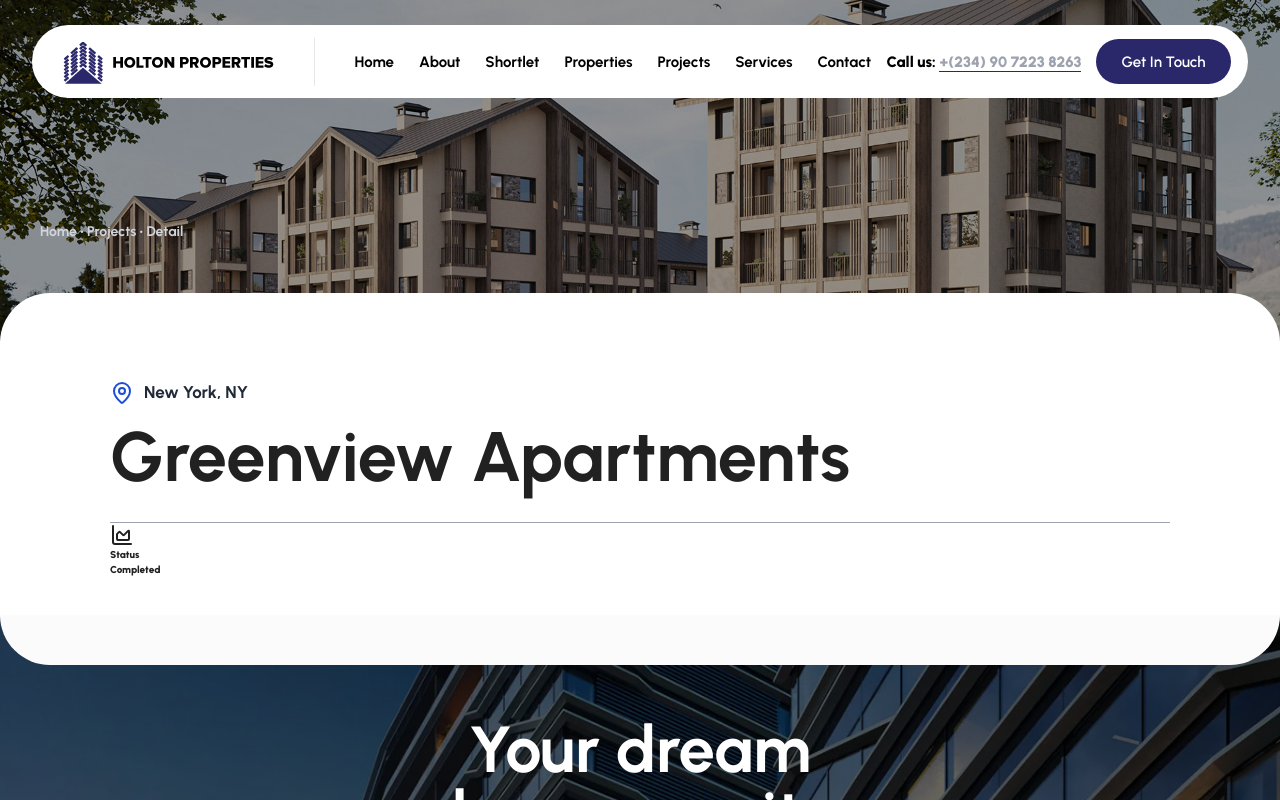
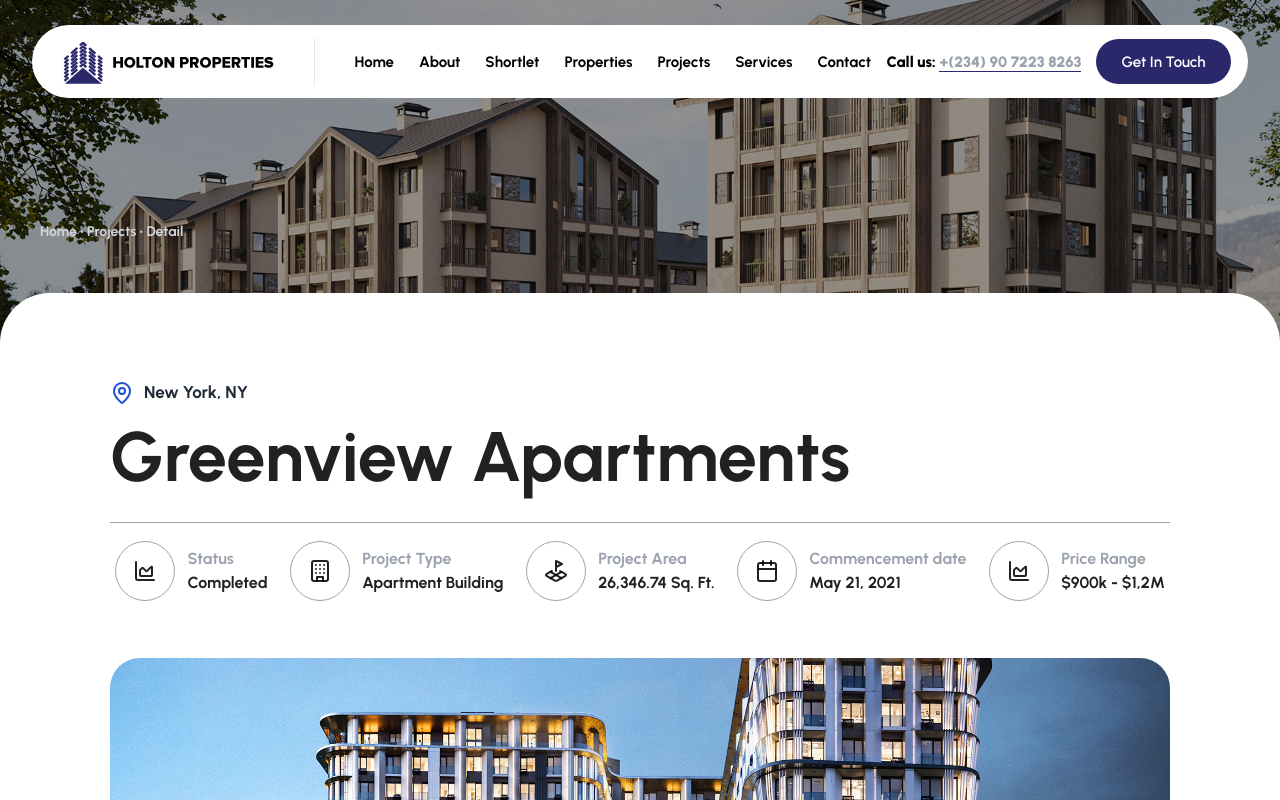
Before and after one commit to CHIDI00/new-holton-properties, a React (Vite) app: page /project_grid/project_detail/1 in a window 1280 px wide. Shown: the top 800 px of the page. Built offline with nearby package versions, Linux system fonts and the light colour scheme.

Commit message:
feat: update ProjectDetail component to include project type and area; enhance project data structure

```diff
--- a/src/features/projects/ProjectDetail.tsx
+++ b/src/features/projects/ProjectDetail.tsx
@@ -2,7 +2,7 @@ import React from "react";
 import Navbar from "../../ui/Navbar";
 import bg_image from "../../assets/project_12.jpg";
 import { NavLink, useParams } from "react-router-dom";
-import { ChartArea, MapPin } from "lucide-react";
+import { Building, Calendar, ChartArea, LandPlot, MapPin } from "lucide-react";
 import { projectData } from "./projectData";
 
 const ProjectDetail: React.FC = () => {
@@ -48,15 +48,77 @@ const ProjectDetail: React.FC = () => {
 					</h1>
 				</div>
 
-				<div className="w-full flex flex-wrap justify-between items-center">
-					<div className="">
-						<span>
+				<div className="container mx-auto md:px-0 flex md:flex-nowrap flex-wrap shrink-0 md:justify-between justify-start items-center md:gap-2 gap-4 md:py-5 px-7">
+					<div className="md:p-2 p-10 flex md:flex-row flex-col justify-center items-center md:gap-5 gap-5 font-bold">
+						<span className="p-5 md:w-24 md:h-24 w-28 h-28 text-[2rem] rounded-full border-[1px] border-gray-400 flex justify-center items-center">
 							<ChartArea />
 						</span>
-						<div className="">
-							<p>Status</p>
-							<p>{project?.status}</p>
+						<div className="flex flex-col md:justify-start md:items-start justify-center items-center">
+							<p className="md:text-[1.6rem] text-[2rem] text-gray-400">
+								Status
+							</p>
+							<p className="md:text-[1.6rem] text-[2rem]">{project?.status}</p>
 						</div>
+					</div>
+					<div className="md:p-2 p-10 flex md:flex-row flex-col justify-center items-center md:gap-5 gap-5 font-bold">
+						<span className="p-5 md:w-24 md:h-24 w-28 h-28 text-[2rem] rounded-full border-[1px] border-gray-400 flex justify-center items-center">
+							<Building />
+						</span>
+						<div className="flex flex-col md:justify-start md:items-start justify-center items-center">
+							<p className="md:text-[1.6rem] text-[2rem] text-gray-400">
+								Project Type
+							</p>
+							<p className="md:text-[1.6rem] text-[2rem]">
+								{project?.projectType}
+							</p>
+						</div>
+					</div>
+					<div className="md:p-2 p-10 flex md:flex-row flex-col justify-center items-center md:gap-5 gap-5 font-bold">
+						<span className="p-5 md:w-24 md:h-24 w-28 h-28 text-[2rem] rounded-full border-[1px] border-gray-400 flex justify-center items-center">
+							<LandPlot />
+						</span>
+						<div className="flex flex-col md:justify-start md:items-start justify-center items-center">
+							<p className="md:text-[1.6rem] text-[2rem] text-gray-400">
+								Project Area
+							</p>
+							<p className="md:text-[1.6rem] text-[2rem]">
+								{project?.projectArea}
+							</p>
+						</div>
+					</div>
+					<div className="md:p-2 p-10 flex md:flex-row flex-col justify-center items-center md:gap-5 gap-5 font-bold">
+						<span className="p-5 md:w-24 md:h-24 w-28 h-28 text-[2rem] rounded-full border-[1px] border-gray-400 flex justify-center items-center">
+							<Calendar />
+						</span>
+						<div className="flex flex-col md:justify-start md:items-start justify-center items-center">
+							<p className="md:text-[1.6rem] text-[2rem] text-gray-400">
+								Commencement date
+							</p>
+							<p className="md:text-[1.6rem] text-[2rem]">
+								{project?.startDate}
+							</p>
+						</div>
+					</div>
+					<div className="md:p-2 p-10 flex md:flex-row flex-col justify-center items-center md:gap-5 gap-5 font-bold">
+						<span className="p-5 md:w-24 md:h-24 w-28 h-28 text-[2rem] rounded-full border-[1px] border-gray-400 flex justify-center items-center">
+							<ChartArea />
+						</span>
+						<div className="flex flex-col md:justify-start md:items-start justify-center items-center">
+							<p className="md:text-[1.6rem] text-[2rem] text-gray-400">
+								Price Range
+							</p>
+							<p className="md:text-[1.6rem] text-[2rem]">{project?.price}</p>
+						</div>
+					</div>
+				</div>
+
+				<div className="w-full md:h-[60rem] h-[50rem] md:my-16 ">
+					<div className="w-full h-full flex justify-center items-center rounded-[3rem] overflow-hidden">
+						<img
+							src={project?.cardImage}
+							alt={project?.alt}
+							className="rounded-[3rem] object-cover"
+						/>
 					</div>
 				</div>
 			</div>
--- a/src/features/projects/projectData.ts
+++ b/src/features/projects/projectData.ts
@@ -16,8 +16,11 @@ interface Project {
 	id: number;
 	status: string;
 	description: string;
-	name: string;
+	projectType: string;
+	projectArea: string;
+	startDate: string;
 	cardImage: string;
+	price: string;
 	alt: string;
 	images: string[];
 	location: string;
@@ -30,7 +33,10 @@ export const projectData: Project[] = [
 		status: "Completed",
 		description:
 			"A modern apartment building with state-of-the-art amenities and stunning views.",
-		name: "Apartment Building",
+		projectType: "Apartment Building",
+		projectArea: "26,346.74 Sq. Ft.",
+		startDate: "May 21, 2021",
+		price: "$900k - $1,2M",
 		cardImage: image1,
 		alt: "Apartment Building",
 		images: [image1, image2, image3, image4],
@@ -42,7 +48,10 @@ export const projectData: Project[] = [
 		status: "Under construction",
 		description:
 			"A contemporary office space designed for collaboration and innovation.",
-		name: "Office Space",
+		projectType: "Office Space",
+		projectArea: "26,346.74 Sq. Ft.",
+		startDate: "May 21, 2021",
+		price: "$900k - $1,2M",
 		cardImage: image2,
 		alt: "Office Space",
 		images: [image1, image2, image3, image4],
@@ -54,7 +63,10 @@ export const projectData: Project[] = [
 		status: "Completed",
 		description:
 			"A contemporary office space designed for collaboration and innovation.",
-		name: "Office Space",
+		projectType: "Office Space",
+		projectArea: "26,346.74 Sq. Ft.",
+		startDate: "May 21, 2021",
+		price: "$900k - $1,2M",
 		cardImage: image3,
 		alt: "Office Space",
 		images: [image1, image2, image3, image4],
@@ -66,7 +78,10 @@ export const projectData: Project[] = [
 		status: "Completed",
 		description:
 			"A contemporary office space designed for collaboration and innovation.",
-		name: "Office Space",
+		projectType: "Office Space",
+		projectArea: "26,346.74 Sq. Ft.",
+		startDate: "May 21, 2021",
+		price: "$900k - $1,2M",
 		cardImage: image4,
 		alt: "Office Space",
 		images: [image1, image2, image3, image4],
@@ -78,7 +93,10 @@ export const projectData: Project[] = [
 		status: "Completed",
 		description:
 			"A contemporary office space designed for collaboration and innovation.",
-		name: "Office Space",
+		projectType: "Office Space",
+		projectArea: "26,346.74 Sq. Ft.",
+		startDate: "May 21, 2021",
+		price: "$900k - $1,2M",
 		cardImage: image5,
 		alt: "Office Space",
 		images: [image1, image2, image3, image4],
@@ -90,7 +108,10 @@ export const projectData: Project[] = [
 		status: "Completed",
 		description:
 			"A contemporary office space designed for collaboration and innovation.",
-		name: "Office Space",
+		projectType: "Office Space",
+		projectArea: "26,346.74 Sq. Ft.",
+		startDate: "May 21, 2021",
+		price: "$900k - $1,2M",
 		cardImage: image6,
 		alt: "Office Space",
 		images: [image1, image2, image3, image4],
@@ -102,7 +123,10 @@ export const projectData: Project[] = [
 		status: "Completed",
 		description:
 			"A contemporary office space designed for collaboration and innovation.",
-		name: "Office Space",
+		projectType: "Office Space",
+		projectArea: "26,346.74 Sq. Ft.",
+		startDate: "May 21, 2021",
+		price: "$900k - $1,2M",
 		cardImage: image7,
 		alt: "Office Space",
 		images: [image1, image2, image3, image4],
@@ -114,7 +138,10 @@ export const projectData: Project[] = [
 		status: "Under construction",
 		description:
 			"A contemporary office space designed for collaboration and innovation.",
-		name: "Office Space",
+		projectType: "Office Space",
+		projectArea: "26,346.74 Sq. Ft.",
+		startDate: "May 21, 2021",
+		price: "$900k - $1,2M",
 		cardImage: image8,
 		alt: "Office Space",
 		images: [image1, image2, image3, image4],
@@ -126,7 +153,10 @@ export const projectData: Project[] = [
 		status: "Completed",
 		description:
 			"A contemporary office space designed for collaboration and innovation.",
-		name: "Office Space",
+		projectType: "Office Space",
+		projectArea: "26,346.74 Sq. Ft.",
+		startDate: "May 21, 2021",
+		price: "$900k - $1,2M",
 		cardImage: image9,
 		alt: "Office Space",
 		images: [image1, image2, image3, image4],
@@ -138,7 +168,10 @@ export const projectData: Project[] = [
 		status: "Under construction",
 		description:
 			"A contemporary office space designed for collaboration and innovation.",
-		name: "Office Space",
+		projectType: "Office Space",
+		projectArea: "26,346.74 Sq. Ft.",
+		startDate: "May 21, 2021",
+		price: "$900k - $1,2M",
 		cardImage: image10,
 		alt: "Office Space",
 		images: [image1, image2, image3, image4],
@@ -150,7 +183,10 @@ export const projectData: Project[] = [
 		status: "Completed",
 		description:
 			"A contemporary office space designed for collaboration and innovation.",
-		name: "Office Space",
+		projectType: "Office Space",
+		projectArea: "26,346.74 Sq. Ft.",
+		startDate: "May 21, 2021",
+		price: "$900k - $1,2M",
 		cardImage: image11,
 		alt: "Office Space",
 		images: [image1, image2, image3, image4],
@@ -162,7 +198,10 @@ export const projectData: Project[] = [
 		status: "Completed",
 		description:
 			"A contemporary office space designed for collaboration and innovation.",
-		name: "Office Space",
+		projectType: "Office Space",
+		projectArea: "26,346.74 Sq. Ft.",
+		startDate: "May 21, 2021",
+		price: "$900k - $1,2M",
 		cardImage: image12,
 		alt: "Office Space",
 		images: [image1, image2, image3, image4],
@@ -174,7 +213,10 @@ export const projectData: Project[] = [
 		status: "Under construction",
 		description:
 			"A contemporary office space designed for collaboration and innovation.",
-		name: "Office Space",
+		projectType: "Office Space",
+		projectArea: "26,346.74 Sq. Ft.",
+		startDate: "May 21, 2021",
+		price: "$900k - $1,2M",
 		cardImage: image13,
 		alt: "Office Space",
 		images: [image1, image2, image3, image4],
```
